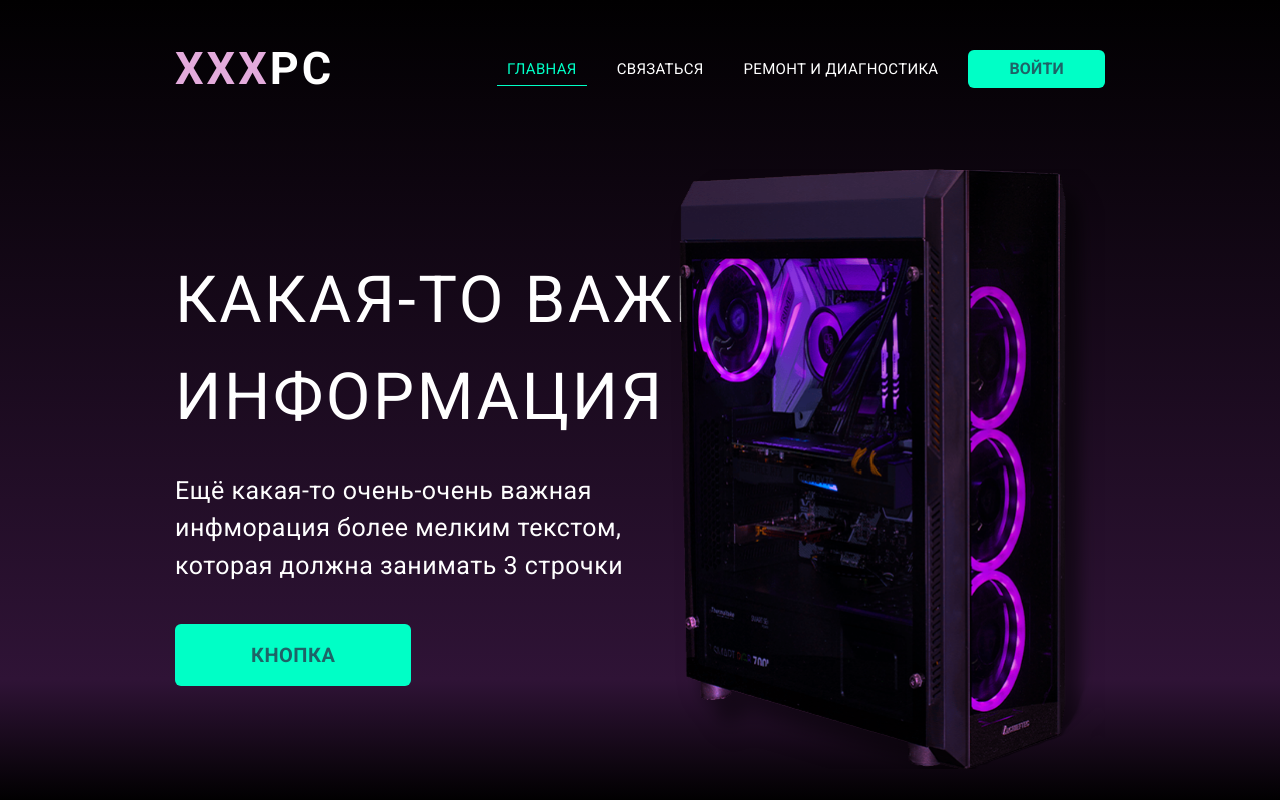
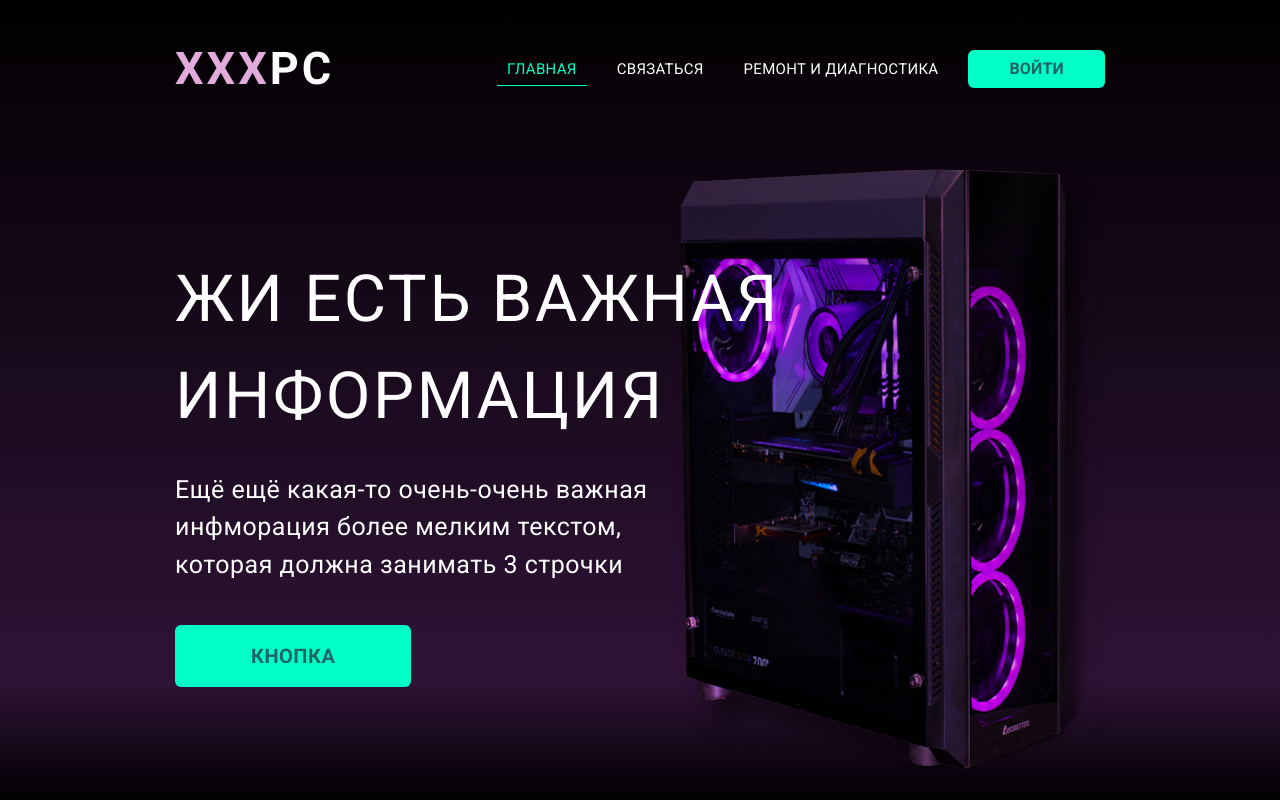
Before and after one commit to Hapnees/XXXPC_CLIENT, a React (Create React App) app: page / in a window 1280 px wide. Built offline with nearby package versions, Linux system fonts and the light colour scheme.

Commit message:
Feat (HomePage): add carousel

```diff
--- a/src/pages/HomePage/HomePage.module.scss
+++ b/src/pages/HomePage/HomePage.module.scss
@@ -2,6 +2,11 @@
 	@apply grid grid-cols-2 px-[175px] grow;
 
 	animation: opacity 1s normal;
+}
+
+.text__container {
+	@apply mb-[40px] duration-300;
+	height: 334px;
 }
 
 .title {
--- a/src/pages/HomePage/HomePage.tsx
+++ b/src/pages/HomePage/HomePage.tsx
@@ -1,18 +1,41 @@
-import React from 'react'
-import SpecialButton from '../../components/UI/SpecialButton/SpecialButton'
+import React, { useEffect, useState } from 'react'
 import cl from './HomePage.module.scss'
 import image from '../../assets/img/PC.png'
+import { news } from './news'
 
 const HomePage = () => {
+	const [offset, setOffset] = useState(0)
+
+	useEffect(() => {
+		const interval = setInterval(() => {
+			if (offset >= (news.length - 1) * 677) {
+				setOffset(0)
+			} else {
+				setOffset(prev => prev + 677)
+			}
+		}, 3_000)
+
+		return () => {
+			clearInterval(interval)
+		}
+	}, [offset])
+
 	return (
 		<div className={cl.wrapper}>
-			<div className='my-auto'>
-				<div className='mb-[40px]'>
-					<p className={cl.title}>КАКАЯ-ТО ВАЖНАЯ ИНФОРМАЦИЯ</p>
-					<p className={cl.body}>
-						Ещё какая-то очень-очень важная инфморация более мелким текстом,
-						которая должна занимать 3 строчки
-					</p>
+			<div className='my-auto w-[677px]'>
+				<div className='overflow-hidden'>
+					<div
+						className='flex duration-300'
+						style={{ transform: `translateX(-${offset}px)` }}
+					>
+						{news.map((el, idx) => (
+							<div className={cl.text__container} key={idx}>
+								<p className={cl.title}>{el.title}</p>
+
+								<p className={cl.body}>{el.body}</p>
+							</div>
+						))}
+					</div>
 				</div>
 				<button className={cl.button}>кнопка</button>
 			</div>
```
